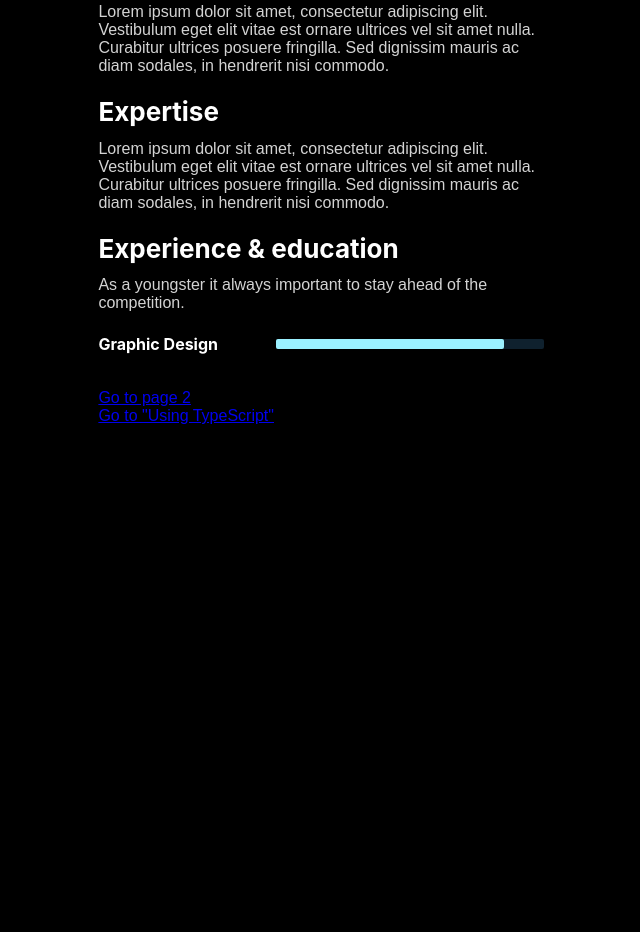
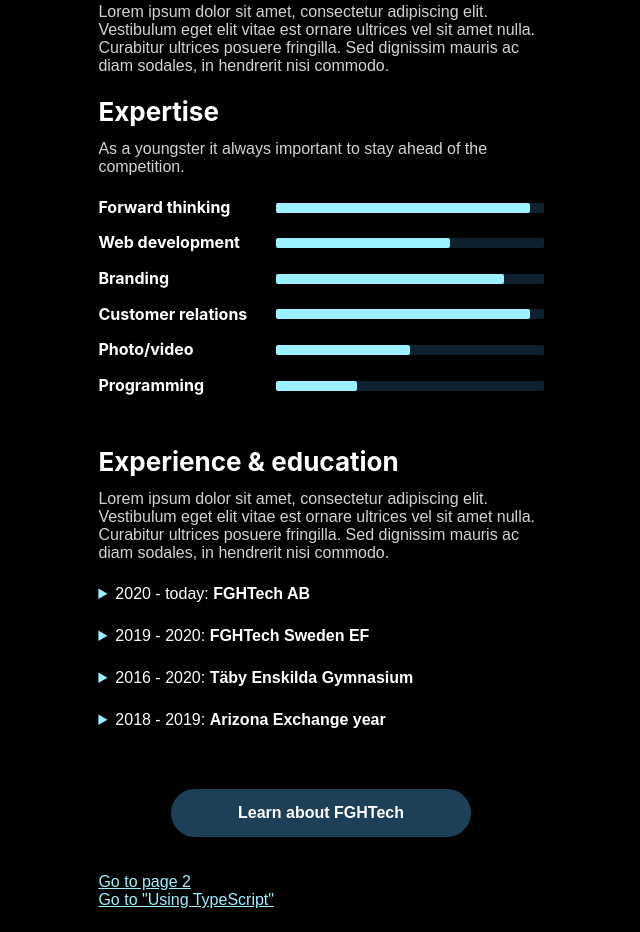
Before and after one commit to FGHTech/FGHResume, a Gatsby site: page / in a window 1280 px wide. Shown: the part 966-1898 px from the top of the page, without its empty margins (319-959 px from the left). Before the commit the page ends 1414 px from the top, so only its background shows below. Built offline with nearby package versions, Linux system fonts and the light colour scheme; Gatsby itself is replaced by a stand-in of ours.

Commit message:
work experience added

```diff
--- a/src/components/layout.css
+++ b/src/components/layout.css
@@ -5,6 +5,7 @@ html {
   box-sizing: border-box;
   overflow-y: scroll;
   background-color: #000;
+
 }
 body {
   margin: 0;
@@ -21,7 +22,34 @@ body {
   font-feature-settings: "kern", "liga", "clig", "calt";
 }
 
+#gatsby-focus-wrapper{
+  background-color: #000;
 
+}
+
+a {
+  color: #9bf1ff;
+}
+
+p {
+  color: lightgray;
+}
+
+.buttons {
+  border-radius: 10px;
+  font-weight: bolder;
+  text-decoration: none;
+  color: #fff;
+  background-color: #1d3f57;
+  padding: 10px 30px;
+}
+buttons:hoover {
+  background: #e5e5e5;
+  -webkit-box-shadow: inset 0px 0px 5px #c1c1c1;
+     -moz-box-shadow: inset 0px 0px 5px #c1c1c1;
+          box-shadow: inset 0px 0px 5px #c1c1c1;
+   outline: none;
+}
 
 article,
 aside,
@@ -1133,3 +1161,133 @@ pre tt:after {
 	color:#fff;
 	font-size:5em;
 }
+
+
+
+
+
+
+
+
+
+
+
+
+
+
+
+
+
+
+
+
+/*https://codepen.io/avvign/pen/NVJzQW*/
+.btn:link,
+.btn:visited {
+  text-decoration: none;
+  padding: 15px 40px;
+
+  display: block;
+  left: 0;
+  right: 0;
+  margin: 0 auto;
+  max-width: 300px;
+  text-align: center;
+
+
+  border-radius: 100px;
+  transition: all .2s;
+}
+
+.btn:hover {
+  transform: translateY(-5px);
+  box-shadow: 0 10px 20px rgba(0, 0, 0, 0.2);
+}
+
+.btn:active {
+  transform: translateY(0px);
+  box-shadow: 0 5px 10px rgba(0, 0, 0, 0.2);
+}
+
+.btn-white {
+  background-color: #1d3f57;
+  color: #fff;
+  font-weight: bolder;
+}
+
+.btn::after {
+  content: "";
+  display: block;
+  height: 100%;
+  width: 100%;
+  border-radius: 100px;
+  position: absolute;
+  top: 0;
+  left: 0;
+  z-index: -1;
+  transition: all .4s;
+}
+
+.btn-white::after {
+  background-color: #1d3f57;
+}
+
+.btn:hover::after {
+  transform: scaleX(1.4) scaleY(1.6);
+  opacity: 0;
+  top:0!important;
+  display: inline-block!important;
+}
+
+.btn-animated {
+  animation: moveInBottom 5s ease-out;
+  animation-fill-mode: backwards;
+}
+
+@keyframes moveInBottom {
+  0% {
+      opacity: 0;
+      transform: translateY(30px);
+  }
+
+  100% {
+      opacity: 1;
+      transform: translateY(0px);
+  }
+}
+
+
+
+
+
+/*https://codepen.io/mostafizur14/pen/JjKoGyZ*/
+summary {
+  display: flow-root list-item;
+  color: #fff;
+  padding: 0;
+  margin-bottom:0.5em;
+  outline: none;
+  text-align: left;
+  cursor: pointer;
+  position: relative;
+}
+
+details{
+  margin-bottom: 1rem;
+}
+
+details[open] summary ~ * {
+  animation: sweep .5s ease-in-out;
+}
+@keyframes sweep {
+  0%    {opacity: 0; margin-top: -10px}
+  100%  {opacity: 1; margin-top: 0px}
+}
+
+details > summary::-webkit-details-marker {
+  display: none;
+}
+::marker {
+color: #9bf1ff;
+
+}
--- a/src/pages/index.js
+++ b/src/pages/index.js
@@ -18,22 +18,42 @@ const IndexPage = () => (
     <h1 style={{textAlign:"center",paddingTop:"10vh",}}>Filip G. H.</h1>
 <br></br>
 
-    <div style={{color:"lightgray",}}>
-    <p style={{color:"lightgray",}}>Lorem ipsum dolor sit amet, consectetur adipiscing elit. Vestibulum eget elit vitae est ornare ultrices vel sit amet nulla. Curabitur ultrices posuere fringilla. Sed dignissim mauris ac diam sodales, in hendrerit nisi commodo.</p>
-
-    <h2 style={{color:"#fff",marginBottom:"0.5em",}}>Expertise</h2>
     <p>Lorem ipsum dolor sit amet, consectetur adipiscing elit. Vestibulum eget elit vitae est ornare ultrices vel sit amet nulla. Curabitur ultrices posuere fringilla. Sed dignissim mauris ac diam sodales, in hendrerit nisi commodo.</p>
-
-    <h2 style={{color:"#fff",marginBottom:"0.5em",}}>Experience & education</h2>
-    <p>As a youngster it always important to stay ahead of the competition.</p>
 
 
 
 
+    <h2 style={{color:"#fff",marginBottom:"0.5em",}}>Expertise</h2>
+    <p>As a youngster it always important to stay ahead of the competition.</p>
 
     <div className={"container"}>
     <h4 style={{display:"flex",width:"50%",color:"#fff",margin:"0",}}>
-      Graphic Design</h4>
+      Forward thinking
+      </h4>
+      <div style={{  width:"75%", margin: "0 0 0 auto", right:0, display:"flex",}}>
+        <div className={"Loading"}>
+          <span data-charge='100' style={{width:"95%",}}></span>
+        </div>
+      </div>
+    </div>
+    <br></br>
+
+    <div className={"container"}>
+    <h4 style={{display:"flex",width:"50%",color:"#fff",margin:"0",}}>
+      Web development
+      </h4>
+      <div style={{  width:"75%", margin: "0 0 0 auto", right:0, display:"flex",}}>
+        <div className={"Loading"}>
+          <span data-charge='100' style={{width:"65%",}}></span>
+        </div>
+      </div>
+    </div>
+    <br></br>
+
+    <div className={"container"}>
+    <h4 style={{display:"flex",width:"50%",color:"#fff",margin:"0",}}>
+      Branding
+      </h4>
       <div style={{  width:"75%", margin: "0 0 0 auto", right:0, display:"flex",}}>
         <div className={"Loading"}>
           <span data-charge='100' style={{width:"85%",}}></span>
@@ -41,10 +61,99 @@ const IndexPage = () => (
       </div>
     </div>
     <br></br>
+
+    <div className={"container"}>
+    <h4 style={{display:"flex",width:"50%",color:"#fff",margin:"0",}}>
+      Customer relations
+      </h4>
+      <div style={{  width:"75%", margin: "0 0 0 auto", right:0, display:"flex",}}>
+        <div className={"Loading"}>
+          <span data-charge='100' style={{width:"95%",}}></span>
+        </div>
+      </div>
+    </div>
+    <br></br>
+
+    <div className={"container"}>
+    <h4 style={{display:"flex",width:"50%",color:"#fff",margin:"0",}}>
+      Photo/video
+      </h4>
+      <div style={{  width:"75%", margin: "0 0 0 auto", right:0, display:"flex",}}>
+        <div className={"Loading"}>
+          <span data-charge='100' style={{width:"50%",}}></span>
+        </div>
+      </div>
+    </div>
+    <br></br>
+
+    <div className={"container"}>
+    <h4 style={{display:"flex",width:"50%",color:"#fff",margin:"0",}}>
+      Programming
+      </h4>
+      <div style={{  width:"75%", margin: "0 0 0 auto", right:0, display:"flex",}}>
+        <div className={"Loading"}>
+          <span data-charge='100' style={{width:"30%",}}></span>
+        </div>
+      </div>
+    </div>
+    <br></br>
+    <br></br>
     <br></br>
 
 
+
+
+
+
+
+    <h2 style={{color:"#fff",marginBottom:"0.5em",}}>Experience & education</h2>
+    <p>Lorem ipsum dolor sit amet, consectetur adipiscing elit. Vestibulum eget elit vitae est ornare ultrices vel sit amet nulla. Curabitur ultrices posuere fringilla. Sed dignissim mauris ac diam sodales, in hendrerit nisi commodo.</p>
+
+    <details>
+      <summary>2020 - today: <b>FGHTech AB</b></summary>
+      <div class="faq__content">
+        <p>Lorem ipsum dolor sit amet, consectetur adipisicing elit. Dolor suscipit, iure tenetur eveniet, vero tempore delectus? Perferendis, quisquam ullam consequuntur?</p>
+      </div>
+  </details>
+
+    <details>
+    <summary>2019 - 2020: <b>FGHTech Sweden EF</b></summary>
+    <div className={"faq__content"}>
+      <p>Fugiat quo voluptas nulla pariatur? Et iusto odio dignissimos ducimus qui blanditiis praesentium voluptatum deleniti atque. Accusantium doloremque laudantium, totam rem aperiam, eaque ipsa quae ab illo.</p>
     </div>
+    </details>
+
+    <details>
+    <summary>2016 - 2020: <b>Täby Enskilda Gymnasium</b></summary>
+    <div className={"faq__content"}>
+      <p>Fugiat quo voluptas nulla pariatur? Et iusto odio dignissimos ducimus qui blanditiis praesentium voluptatum deleniti atque. Accusantium doloremque laudantium, totam rem aperiam, eaque ipsa quae ab illo.</p>
+    </div>
+    </details>
+
+    <details>
+    <summary>2018 - 2019: <b>Arizona Exchange year</b></summary>
+    <div className={"faq__content"}>
+      <p>Fugiat quo voluptas nulla pariatur? Et iusto odio dignissimos ducimus qui blanditiis praesentium voluptatum deleniti atque. Accusantium doloremque laudantium, totam rem aperiam, eaque ipsa quae ab illo.</p>
+    </div>
+    </details>
+
+    <br></br>
+    <br></br>
+
+
+
+
+    <a href="https://fghtech.com/" className={"btn btn-white btn-animate"}>Learn about FGHTech</a>
+
+
+    <br></br>
+    <br></br>
+
+
+
+
+
+
     <Link to="/page-2/">Go to page 2</Link> <br />
     <Link to="/using-typescript/">Go to "Using TypeScript"</Link>
 
```
